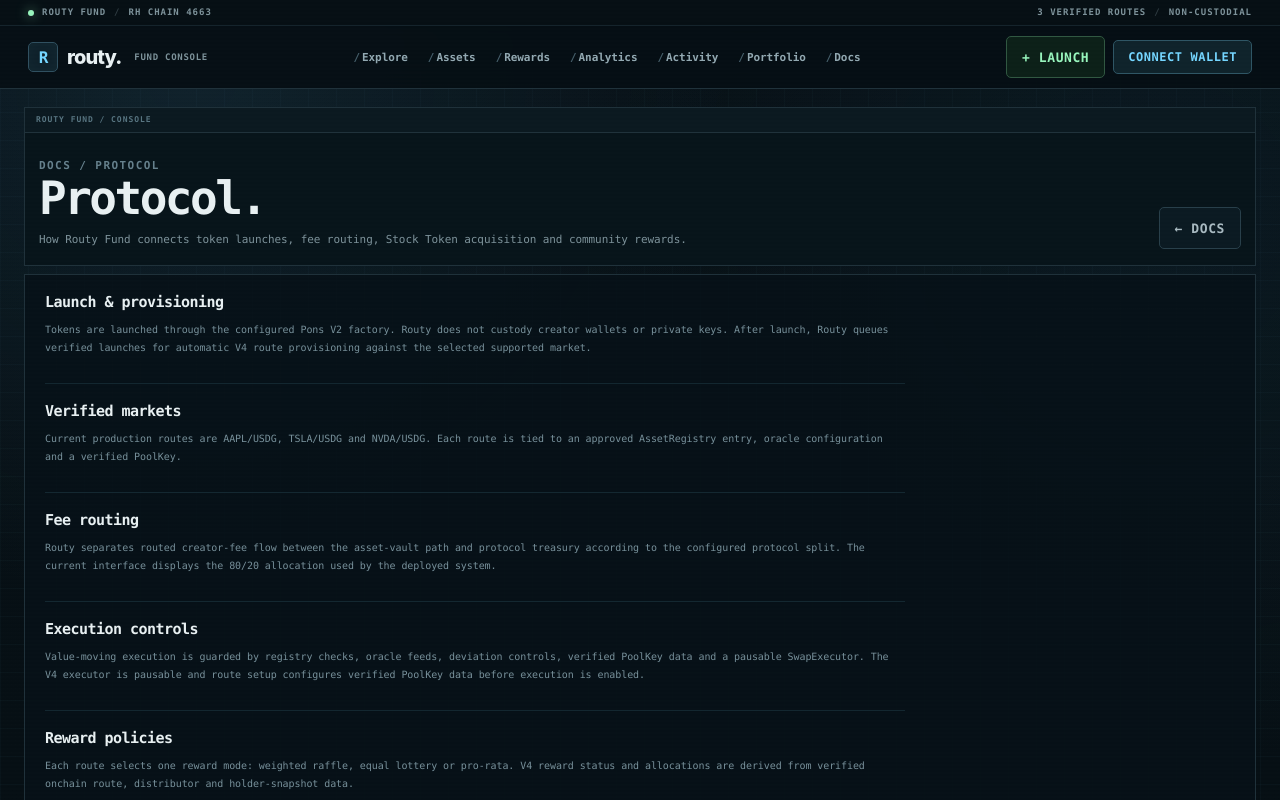
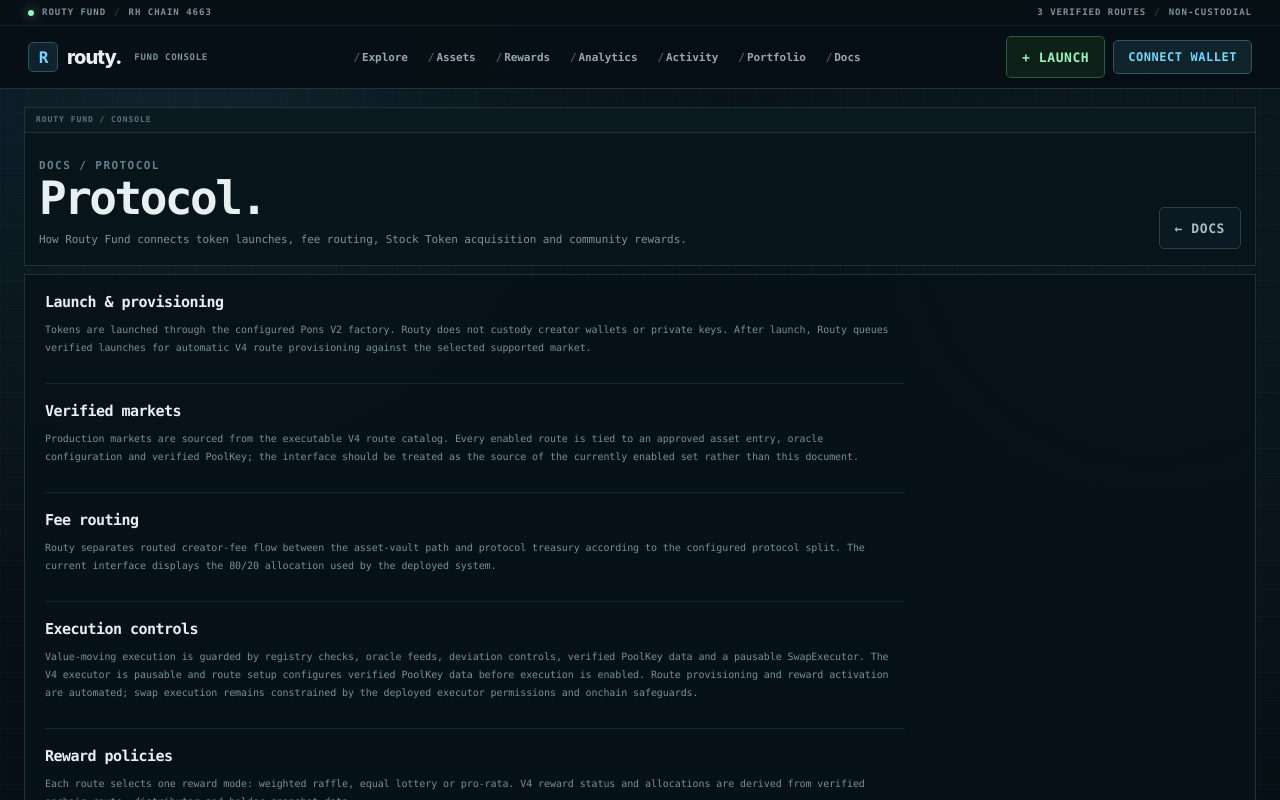
Before and after one commit to RoutyFund/Routy-Fund, a Next.js app: page /docs/protocol in a window 1280 px wide. Shown: the top 800 px of the page. Built offline with nearby package versions, Linux system fonts and the light colour scheme; no server answers.

Commit message:
docs: align protocol copy with current V4 automation state

```diff
--- a/src/app/docs/protocol/page.tsx
+++ b/src/app/docs/protocol/page.tsx
@@ -3,9 +3,9 @@ export default function ProtocolDocs(){return <main className="shell"><Nav/><div
 <header className="page-head"><div className="page-head-copy"><span className="eyebrow">Docs / protocol</span><h1>Protocol.</h1><p className="lead">How Routy Fund connects token launches, fee routing, Stock Token acquisition and community rewards.</p></div><a className="secondary" href="/docs">← Docs</a></header>
 <section className="section"><div className="terminal-doc-article">
 <h2 id="launch">Launch & provisioning</h2><p>Tokens are launched through the configured Pons V2 factory. Routy does not custody creator wallets or private keys. After launch, Routy queues verified launches for automatic V4 route provisioning against the selected supported market.</p>
-<h2>Verified markets</h2><p>Current production routes are AAPL/USDG, TSLA/USDG and NVDA/USDG. Each route is tied to an approved AssetRegistry entry, oracle configuration and a verified PoolKey.</p>
+<h2>Verified markets</h2><p>Production markets are sourced from the executable V4 route catalog. Every enabled route is tied to an approved asset entry, oracle configuration and verified PoolKey; the interface should be treated as the source of the currently enabled set rather than this document.</p>
 <h2>Fee routing</h2><p>Routy separates routed creator-fee flow between the asset-vault path and protocol treasury according to the configured protocol split. The current interface displays the 80/20 allocation used by the deployed system.</p>
-<h2>Execution controls</h2><p>Value-moving execution is guarded by registry checks, oracle feeds, deviation controls, verified PoolKey data and a pausable SwapExecutor. The V4 executor is pausable and route setup configures verified PoolKey data before execution is enabled.</p>
+<h2>Execution controls</h2><p>Value-moving execution is guarded by registry checks, oracle feeds, deviation controls, verified PoolKey data and a pausable SwapExecutor. The V4 executor is pausable and route setup configures verified PoolKey data before execution is enabled. Route provisioning and reward activation are automated; swap execution remains constrained by the deployed executor permissions and onchain safeguards.</p>
 <h2 id="rewards">Reward policies</h2><p>Each route selects one reward mode: weighted raffle, equal lottery or pro-rata. V4 reward status and allocations are derived from verified onchain route, distributor and holder-snapshot data.</p>
 <h2>Data policy</h2><p>Routy intentionally avoids fabricated market cap, volume, fee, reward or claim balances. Empty or unavailable metrics remain blank until a reliable source exists.</p>
 </div></section></div></main>}
```
